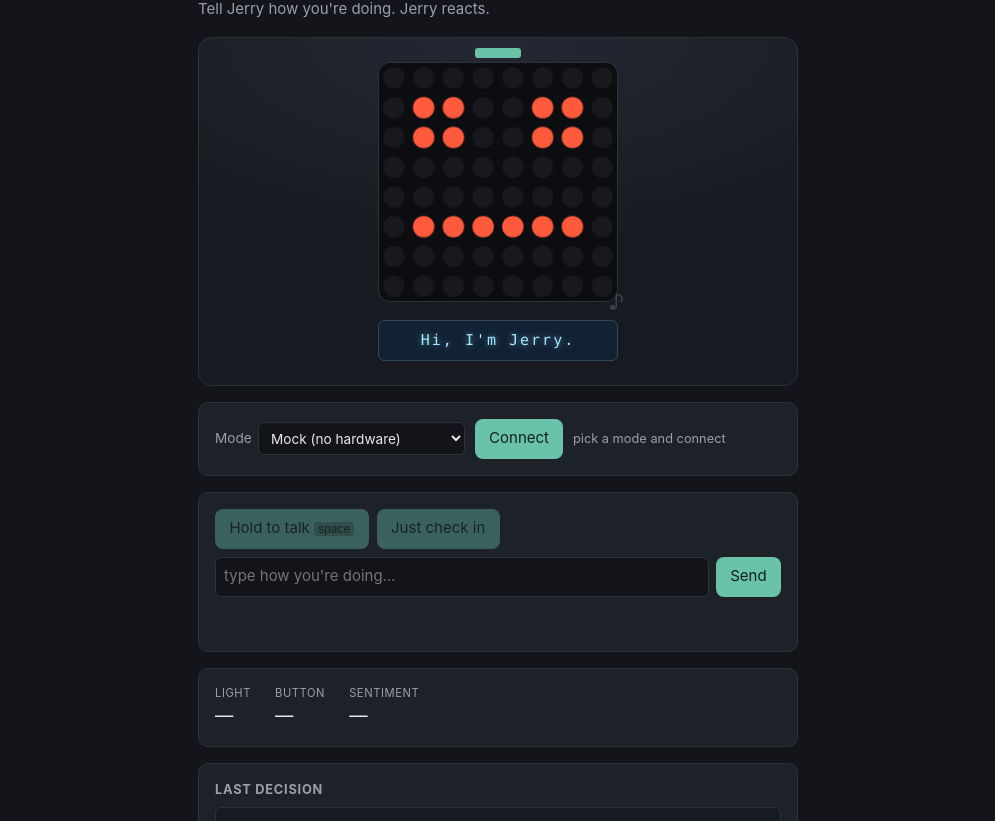
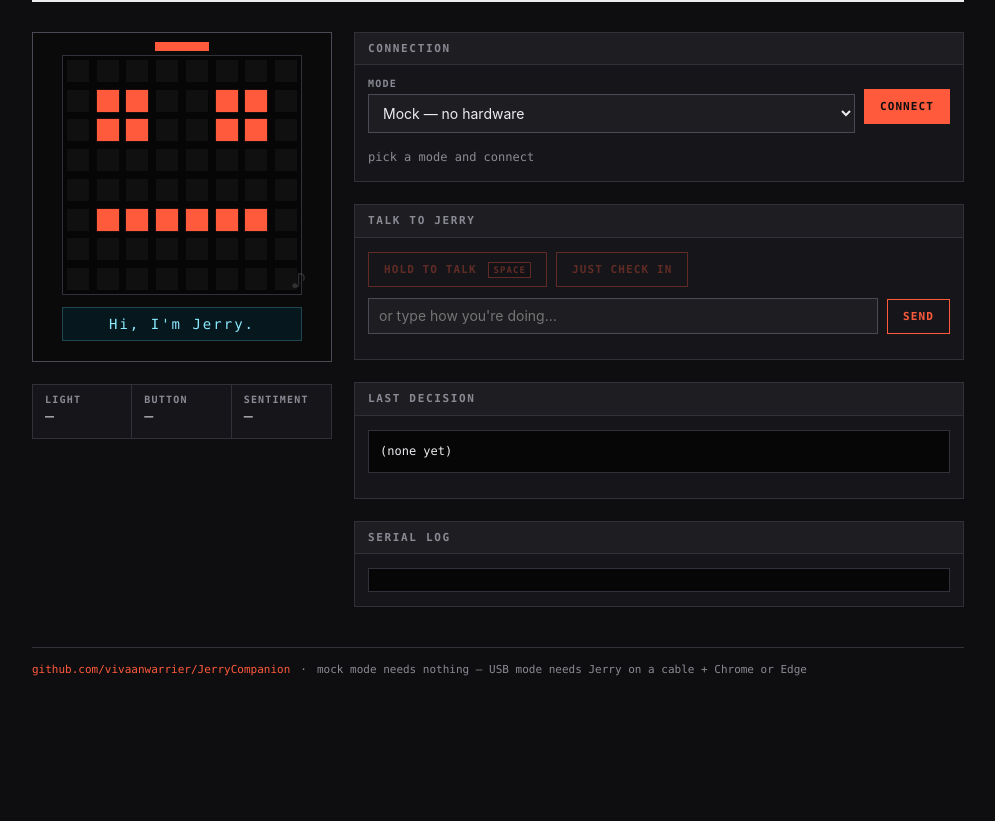
Before and after one commit to vivaanwarrier/JerryCompanion, a website with bundled scripts: page src/index.html in a window 1280 px wide. Shown: the part 78-899 px from the top of the page, without its empty margins (142-1137 px from the left). After the commit the page ends 828 px from the top, so only its background shows below. Built offline with nearby package versions, Linux system fonts and the light colour scheme.

Commit message:
Redesign the UI: flat, sharp, no rounded corners or gradients
- New sharp technical style: 1px borders, flat panels, monospace labels,
  single warm accent tied to the LED matrix. No border-radius, no gradients.
- Two-column layout on desktop with a sticky on-screen Jerry so it stays
  visible while you scroll the controls; stacks on mobile.
- Square LED pixels in the canvas face (was circles).
- Readouts split sentiment into value + score/source so nothing wraps
  mid-word; button reads 'idle' instead of 'released'.
- Manual text box: always available, clears after submit.
- /check page restyled to match; drop the unused #manual-entry span.

No behavior or protocol changes; 17 tests still pass.

```diff
--- a/src/index.html
+++ b/src/index.html
@@ -7,77 +7,114 @@
   <link rel="stylesheet" href="./styles.css" />
 </head>
 <body>
-  <main>
-    <header>
-      <h1>Jerry</h1>
-      <p class="tagline">Tell Jerry how you're doing. Jerry reacts.</p>
+  <div class="wrap">
+    <header class="masthead">
+      <span class="brand">JERRY</span>
+      <span class="kicker">AI mood-reactive desk companion</span>
     </header>
 
-    <!-- On-screen Jerry: mirrors whatever command was last sent -->
+    <div class="grid">
+      <div class="col-jerry">
         <section class="stage" aria-label="Jerry">
           <div class="head">
             <div class="servo" id="servo" data-action="still"></div>
             <canvas id="matrix" width="240" height="240" aria-label="Jerry's face"></canvas>
             <div class="lcd" id="lcd">Hi, I'm Jerry.</div>
-        <div class="tone" id="tone-indicator" data-tone="none" title="tone">♪</div>
+            <div class="tone" id="tone-indicator" data-tone="none" title="tone">&#9834;</div>
           </div>
         </section>
 
-    <section class="panel controls">
-      <label>
-        Mode
+        <div class="readouts">
+          <div class="cell">
+            <span class="k">Light</span>
+            <span class="v" id="light-val">—</span>
+            <span class="sub" id="light-bucket"></span>
+          </div>
+          <div class="cell">
+            <span class="k">Button</span>
+            <span class="v" id="btn-val">—</span>
+          </div>
+          <div class="cell">
+            <span class="k">Sentiment</span>
+            <span class="v" id="sentiment-val">—</span>
+            <span class="sub" id="sentiment-src"></span>
+          </div>
+        </div>
+      </div>
+
+      <div class="col-controls">
+        <section class="block">
+          <h2>Connection</h2>
+          <div class="block-body">
+            <div class="row">
+              <label class="field">
+                <span>Mode</span>
                 <select id="mode">
-          <option value="mock">Mock (no hardware)</option>
-          <option value="serial">USB serial (Chrome/Edge)</option>
+                  <option value="mock">Mock — no hardware</option>
+                  <option value="serial">USB serial — Chrome / Edge</option>
                 </select>
               </label>
-      <button id="connect">Connect</button>
+              <button id="connect" class="btn-primary">Connect</button>
+            </div>
+            <p class="line">
               <span id="status" class="status"></span>
               <span id="model-badge" class="badge"></span>
+            </p>
+          </div>
         </section>
 
-    <section class="panel" id="mock-controls" hidden>
-      <label class="slider">
-        Ambient light <output id="slider-val">512</output>
+        <section class="block" id="mock-controls" hidden>
+          <h2>Mock inputs</h2>
+          <div class="block-body">
+            <label class="field slider">
+              <span>Ambient light <output id="slider-val">512</output></span>
               <input type="range" id="light-slider" min="0" max="1023" value="512" />
             </label>
+            <div class="row">
               <button id="mock-button">Press Jerry's button</button>
+            </div>
+          </div>
         </section>
 
-    <section class="panel talk-panel">
+        <section class="block">
+          <h2>Talk to Jerry</h2>
+          <div class="block-body">
+            <div class="row">
               <button id="talk" disabled>Hold to talk <kbd>space</kbd></button>
               <button id="checkin" disabled>Just check in</button>
-      <p id="speech-note" class="note"></p>
-      <form id="manual-form" hidden>
-        <span id="manual-entry" hidden></span>
-        <input type="text" id="manual-text" placeholder="type how you're doing…" />
+            </div>
+            <form id="manual-form" class="row">
+              <input type="text" id="manual-text" placeholder="or type how you're doing…" />
               <button type="submit">Send</button>
             </form>
+            <p id="speech-note" class="note"></p>
             <p id="transcript" class="transcript" aria-live="polite"></p>
+          </div>
         </section>
 
-    <section class="panel readouts">
-      <div><span class="label">Light</span><span id="light-val">—</span> <small id="light-bucket"></small></div>
-      <div><span class="label">Button</span><span id="btn-val">—</span></div>
-      <div><span class="label">Sentiment</span><span id="sentiment-val">—</span> <small id="sentiment-src"></small></div>
+        <section class="block">
+          <h2>Last decision <span id="decision-src" class="tag"></span></h2>
+          <div class="block-body">
+            <pre id="decision">(none yet)</pre>
+            <p id="reasoning" class="note"></p>
+          </div>
         </section>
 
-    <section class="panel">
-      <h2>Last decision <small id="decision-src"></small></h2>
-      <pre id="decision">(none yet)</pre>
-      <p id="reasoning" class="note"></p>
+        <section class="block">
+          <h2>Serial log</h2>
+          <div class="block-body">
+            <pre id="log"></pre>
+          </div>
         </section>
-
-    <section class="panel log-panel">
-      <h2>Serial log</h2>
-      <pre id="log"></pre>
-    </section>
+      </div>
+    </div>
 
     <footer>
-      <a href="https://github.com/vivaanwarrier/JerryCompanion">source</a> ·
-      mock mode needs nothing · USB mode needs Jerry on a cable + Chrome/Edge
+      <a href="https://github.com/vivaanwarrier/JerryCompanion">github.com/vivaanwarrier/JerryCompanion</a>
+      <span>·</span>
+      <span>mock mode needs nothing — USB mode needs Jerry on a cable + Chrome or Edge</span>
     </footer>
-  </main>
+  </div>
 
   <script type="module" src="./main.js"></script>
 </body>
--- a/src/styles.css
+++ b/src/styles.css
@@ -1,136 +1,294 @@
+/* Jerry - sharp, flat, technical. No rounded corners, no gradients. */
+
 :root {
-  --bg: #13151a;
-  --panel: #1d2129;
-  --fg: #e8eaed;
-  --muted: #9aa0a6;
-  --accent: #6ac2a8;
-  --hot: #ff5a3c;
-  --border: #2c313a;
+  --bg: #0e0e10;
+  --panel: #16161a;
+  --inset: #1e1e22;
+  --line: #313139;
+  --line-strong: #4a4a54;
+  --fg: #ededf0;
+  --dim: #8a8a94;
+  --accent: #ff5a3c;
+  --accent-ink: #0e0e10;
+  --lcd: #8be9ff;
+
+  --sans: ui-sans-serif, -apple-system, BlinkMacSystemFont, "Segoe UI", Roboto, sans-serif;
+  --mono: ui-monospace, "SF Mono", SFMono-Regular, Menlo, Consolas, monospace;
 }
 
 * { box-sizing: border-box; }
 
+html { -webkit-text-size-adjust: 100%; }
+
 body {
   margin: 0;
-  font: 15px/1.5 -apple-system, BlinkMacSystemFont, "Segoe UI", Roboto, sans-serif;
   background: var(--bg);
   color: var(--fg);
+  font: 15px/1.55 var(--sans);
 }
-body.busy { cursor: progress; }
 
-main { max-width: 640px; margin: 0 auto; padding: 1.5rem 1.25rem 3rem; }
+::selection { background: var(--accent); color: var(--accent-ink); }
 
-header h1 { margin: 0; font-size: 2rem; }
-.tagline { color: var(--muted); margin: 0.25rem 0 0; }
+a { color: var(--accent); text-decoration: none; }
+a:hover { text-decoration: underline; }
 
-h2 { font-size: 0.8rem; text-transform: uppercase; letter-spacing: 0.06em; color: var(--muted); margin: 0 0 0.5rem; }
-h2 small { text-transform: none; letter-spacing: 0; color: var(--accent); }
+.wrap {
+  max-width: 980px;
+  margin: 0 auto;
+  padding: 34px 24px 72px;
+}
 
-.panel {
-  background: var(--panel);
-  border: 1px solid var(--border);
-  border-radius: 10px;
-  padding: 1rem;
-  margin-top: 1rem;
+/* ---- masthead ---- */
+.masthead {
+  display: flex;
+  align-items: baseline;
+  gap: 16px;
+  flex-wrap: wrap;
+  padding-bottom: 14px;
+  border-bottom: 2px solid var(--fg);
+  margin-bottom: 30px;
+}
+.brand {
+  font: 800 30px/1 var(--sans);
+  letter-spacing: 0.14em;
+}
+.kicker {
+  font: 500 12px/1 var(--mono);
+  letter-spacing: 0.12em;
+  text-transform: uppercase;
+  color: var(--dim);
+}
+
+/* ---- layout ---- */
+.grid { display: grid; gap: 22px; }
+@media (min-width: 820px) {
+  .grid { grid-template-columns: 300px 1fr; align-items: start; }
+  .col-jerry { position: sticky; top: 34px; }
+}
+
+.col-controls { display: flex; flex-direction: column; gap: 22px; }
+
+/* ---- blocks ---- */
+.block { border: 1px solid var(--line); background: var(--panel); }
+.block > h2 {
+  margin: 0;
+  padding: 9px 13px;
+  border-bottom: 1px solid var(--line);
+  background: var(--inset);
+  font: 600 11px/1.2 var(--mono);
+  letter-spacing: 0.15em;
+  text-transform: uppercase;
+  color: var(--dim);
+  display: flex;
+  justify-content: space-between;
+  align-items: center;
+  gap: 8px;
+}
+.block-body { padding: 14px 13px; display: flex; flex-direction: column; gap: 11px; }
+
+.tag {
+  font: 600 10px/1 var(--mono);
+  letter-spacing: 0.08em;
+  color: var(--accent);
+  text-transform: none;
 }
 
 /* ---- on-screen Jerry ---- */
 .stage {
-  margin-top: 1rem;
+  border: 1px solid var(--line-strong);
+  background: #0a0a0b;
+  padding: 22px 22px 20px;
   display: flex;
   justify-content: center;
-  background:
-    radial-gradient(120% 90% at 50% 0%, #232833 0%, #171a20 70%);
-  border: 1px solid var(--border);
-  border-radius: 14px;
-  padding: 1.5rem;
 }
 .head { position: relative; width: 240px; }
 #matrix {
+  display: block;
   width: 240px; height: 240px;
-  background: #0c0d10;
-  border: 1px solid var(--border);
-  border-radius: 12px;
+  background: #060607;
+  border: 1px solid var(--line);
+  image-rendering: pixelated;
 }
 .servo {
-  position: absolute; top: -14px; left: 50%;
-  width: 46px; height: 10px; margin-left: -23px;
-  background: var(--accent); border-radius: 3px;
+  position: absolute; top: -13px; left: 50%;
+  width: 54px; height: 9px; margin-left: -27px;
+  background: var(--accent);
   transform: rotate(var(--angle, 0deg));
-  transform-origin: 50% 120%;
+  transform-origin: 50% 130%;
   transition: transform 0.14s ease;
 }
 .lcd {
   margin-top: 12px;
-  font-family: "SFMono-Regular", ui-monospace, Menlo, Consolas, monospace;
-  font-size: 15px; letter-spacing: 2px;
-  background: #123; color: #9fe7ff;
-  border: 1px solid #2c4a5a; border-radius: 6px;
-  padding: 8px 10px; text-align: center;
-  white-space: pre; overflow: hidden;
-  text-shadow: 0 0 6px rgba(159, 231, 255, 0.5);
+  font: 14px/1 var(--mono);
+  letter-spacing: 2px;
+  color: var(--lcd);
+  background: #06181e;
+  border: 1px solid #1f4653;
+  padding: 9px 8px;
+  text-align: center;
+  white-space: pre;
+  overflow: hidden;
 }
 .tone {
-  position: absolute; right: -6px; bottom: 44px;
-  color: var(--muted); font-size: 20px; opacity: 0.3;
+  position: absolute; right: -4px; bottom: 46px;
+  color: var(--dim); font-size: 19px; opacity: 0.28;
 }
-.tone.pulse { animation: tone-pulse 0.6s ease; color: var(--accent); }
+.tone.pulse { animation: tone-pulse 0.6s steps(6, end); color: var(--accent); }
 @keyframes tone-pulse {
-  0% { transform: scale(0.6); opacity: 0; }
-  40% { transform: scale(1.3); opacity: 1; }
-  100% { transform: scale(1); opacity: 0.3; }
+  0% { transform: translateY(6px); opacity: 0; }
+  40% { transform: translateY(-2px); opacity: 1; }
+  100% { transform: translateY(0); opacity: 0.28; }
 }
 
-/* ---- controls ---- */
-.controls { display: flex; flex-wrap: wrap; gap: 0.6rem; align-items: center; }
-label { color: var(--muted); font-size: 0.85rem; display: inline-flex; gap: 0.4rem; align-items: center; }
+/* ---- readouts ---- */
+.readouts {
+  margin-top: 22px;
+  display: grid;
+  grid-template-columns: repeat(3, 1fr);
+  border: 1px solid var(--line);
+  background: var(--panel);
+}
+.cell {
+  padding: 10px 12px;
+  border-right: 1px solid var(--line);
+  display: flex;
+  flex-direction: column;
+  gap: 3px;
+  min-width: 0;
+}
+.cell:last-child { border-right: 0; }
+.cell .k {
+  font: 600 10px/1 var(--mono);
+  letter-spacing: 0.12em;
+  text-transform: uppercase;
+  color: var(--dim);
+}
+.cell .v { font: 500 15px/1.15 var(--mono); overflow-wrap: break-word; }
+.cell .sub { font: 11px/1.2 var(--mono); color: var(--dim); overflow-wrap: break-word; }
+
+/* ---- form controls ---- */
+.row { display: flex; gap: 9px; flex-wrap: wrap; align-items: center; }
+.row > button { flex: 0 0 auto; }
+#manual-form { gap: 9px; }
+#manual-form input { flex: 1 1 160px; }
+
+.field { display: flex; flex-direction: column; gap: 5px; flex: 1 1 auto; }
+.field > span {
+  font: 600 10px/1 var(--mono);
+  letter-spacing: 0.12em;
+  text-transform: uppercase;
+  color: var(--dim);
+}
+
 select, input[type="text"] {
-  background: #12141a; color: var(--fg);
-  border: 1px solid var(--border); border-radius: 6px; padding: 0.4rem 0.5rem;
-  font: inherit;
+  font: 14px/1.2 var(--sans);
+  color: var(--fg);
+  background: var(--inset);
+  border: 1px solid var(--line-strong);
+  padding: 9px 10px;
+  width: 100%;
 }
-.slider { display: flex; flex-direction: column; align-items: stretch; gap: 0.3rem; }
-.slider input { width: 100%; }
+select:focus-visible, input:focus-visible, button:focus-visible {
+  outline: 2px solid var(--accent);
+  outline-offset: 1px;
+}
 
 button {
-  background: var(--accent); color: #0f231d;
-  border: 0; border-radius: 8px; padding: 0.55rem 0.9rem;
-  font-weight: 600; cursor: pointer; font: inherit;
+  font: 600 11px/1 var(--mono);
+  letter-spacing: 0.1em;
+  text-transform: uppercase;
+  color: var(--accent);
+  background: transparent;
+  border: 1px solid var(--accent);
+  padding: 11px 15px;
+  cursor: pointer;
 }
-button:disabled { opacity: 0.4; cursor: not-allowed; }
-#talk.listening { background: var(--hot); color: #fff; box-shadow: 0 0 0 4px rgba(255, 90, 60, 0.25); }
-kbd {
-  background: rgba(0,0,0,0.25); border-radius: 4px; padding: 0 4px;
-  font-size: 0.75em; font-family: inherit;
+button:hover:not(:disabled) { background: var(--accent); color: var(--accent-ink); }
+button:disabled { opacity: 0.32; cursor: not-allowed; }
+.btn-primary { background: var(--accent); color: var(--accent-ink); }
+.btn-primary:hover:not(:disabled) { background: #ff7357; border-color: #ff7357; }
+
+#talk.listening {
+  background: var(--accent);
+  color: var(--accent-ink);
+  outline: 2px solid var(--fg);
+  outline-offset: 2px;
 }
 
-.talk-panel { display: flex; flex-wrap: wrap; gap: 0.5rem; align-items: center; }
-.talk-panel .transcript { flex-basis: 100%; }
+kbd {
+  font: 600 9px/1 var(--mono);
+  background: rgba(0, 0, 0, 0.3);
+  border: 1px solid currentColor;
+  padding: 2px 4px;
+  margin-left: 4px;
+}
 
-.status, .badge { font-size: 0.8rem; color: var(--muted); }
-.badge { color: var(--accent); }
-.note { color: var(--muted); font-size: 0.85rem; margin: 0.4rem 0 0; }
-.transcript { min-height: 1.4rem; font-style: italic; margin: 0.5rem 0 0; }
+/* range slider - square, flat */
+input[type="range"] {
+  -webkit-appearance: none;
+  appearance: none;
+  width: 100%;
+  height: 4px;
+  background: var(--line-strong);
+  cursor: pointer;
+}
+input[type="range"]::-webkit-slider-thumb {
+  -webkit-appearance: none;
+  width: 13px; height: 20px;
+  background: var(--accent);
+  border: 0;
+}
+input[type="range"]::-moz-range-thumb {
+  width: 13px; height: 20px;
+  background: var(--accent);
+  border: 0; border-radius: 0;
+}
+output { font: 500 12px var(--mono); color: var(--fg); }
 
-#manual-form { display: flex; gap: 0.4rem; flex-basis: 100%; }
-#manual-form input { flex: 1; }
-
-.readouts { display: flex; gap: 1.5rem; flex-wrap: wrap; }
-.readouts .label { display: block; font-size: 0.7rem; color: var(--muted); text-transform: uppercase; letter-spacing: 0.05em; }
-.readouts span:not(.label) { font-size: 1.15rem; }
-.readouts small { color: var(--muted); font-size: 0.75rem; }
+/* ---- text bits ---- */
+.status { font: 12px/1.4 var(--mono); color: var(--dim); }
+.badge { font: 12px/1.4 var(--mono); color: var(--accent); }
+.line { margin: 0; }
+.note { margin: 0; font: 13px/1.5 var(--sans); color: var(--dim); }
+.transcript {
+  margin: 0;
+  min-height: 1.4em;
+  font: 14px/1.5 var(--sans);
+  color: var(--fg);
+  border-left: 2px solid var(--line-strong);
+  padding-left: 10px;
+}
+.transcript:empty { display: none; }
 
 pre {
-  background: rgba(0,0,0,0.2); border: 1px solid var(--border);
-  border-radius: 6px; padding: 0.75rem; margin: 0;
-  overflow-x: auto; white-space: pre-wrap; font-size: 0.85rem;
+  margin: 0;
+  font: 12px/1.6 var(--mono);
+  background: #060607;
+  border: 1px solid var(--line);
+  padding: 11px;
+  overflow-x: auto;
+  white-space: pre-wrap;
+  word-break: break-word;
 }
-.log-panel pre { max-height: 180px; overflow-y: auto; }
+#log { max-height: 190px; overflow-y: auto; color: var(--dim); }
 
-footer { margin-top: 2rem; color: var(--muted); font-size: 0.8rem; text-align: center; }
-footer a { color: var(--accent); }
+body.busy { cursor: progress; }
+body.busy .btn-primary { opacity: 0.7; }
 
-@media (max-width: 480px) {
+/* ---- footer ---- */
+footer {
+  margin-top: 40px;
+  padding-top: 14px;
+  border-top: 1px solid var(--line);
+  display: flex;
+  flex-wrap: wrap;
+  gap: 10px;
+  font: 11px/1.5 var(--mono);
+  color: var(--dim);
+}
+
+@media (max-width: 460px) {
   .head, #matrix { width: 200px; }
   #matrix { height: 200px; }
+  .brand { font-size: 24px; }
 }
```
Also changed, not shown: src/check.html (+34 -17 lines), src/main.js (+5 -5 lines), src/lib/face.js. Lines whose indentation alone changed are shown as unchanged.
